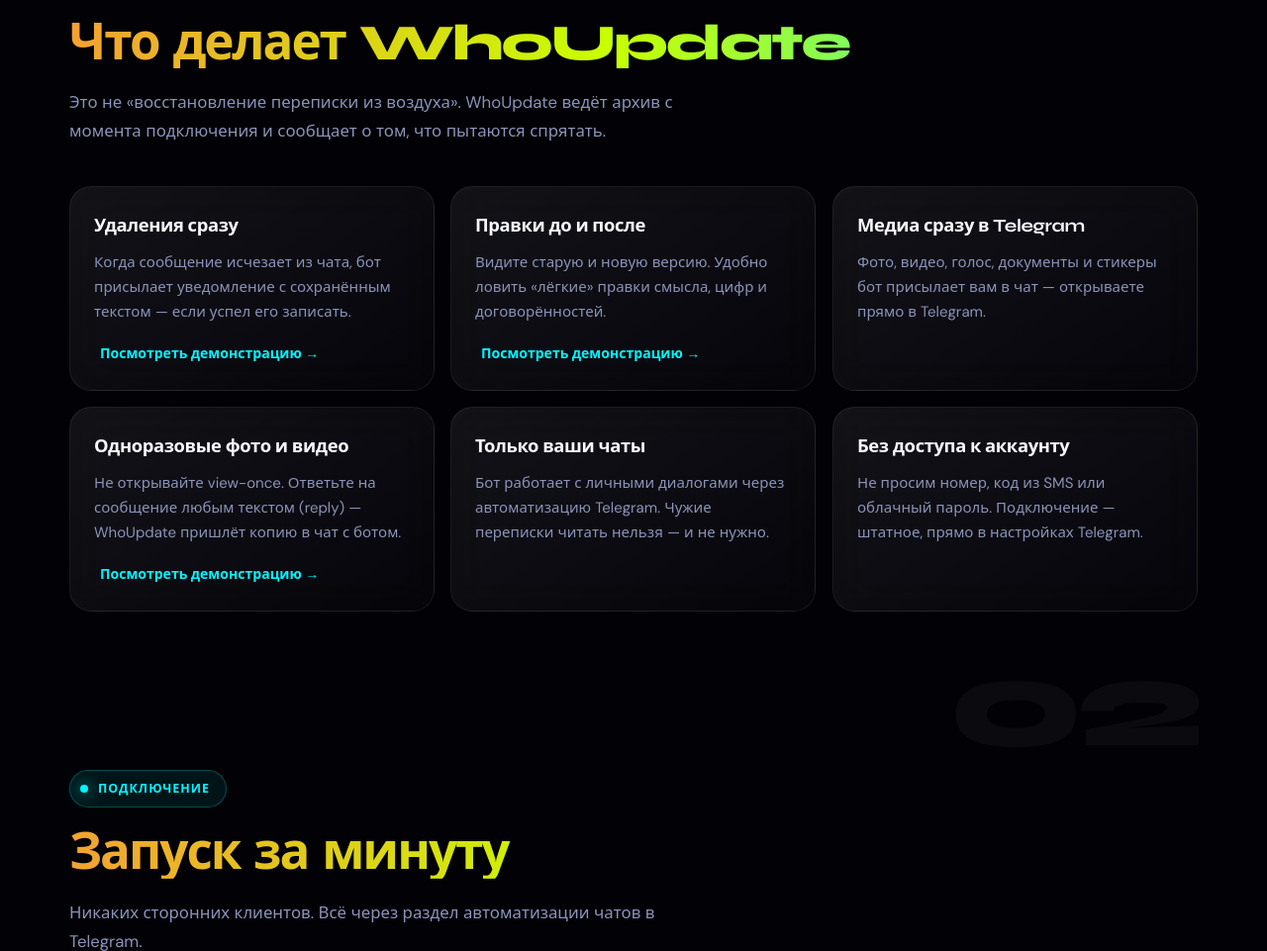
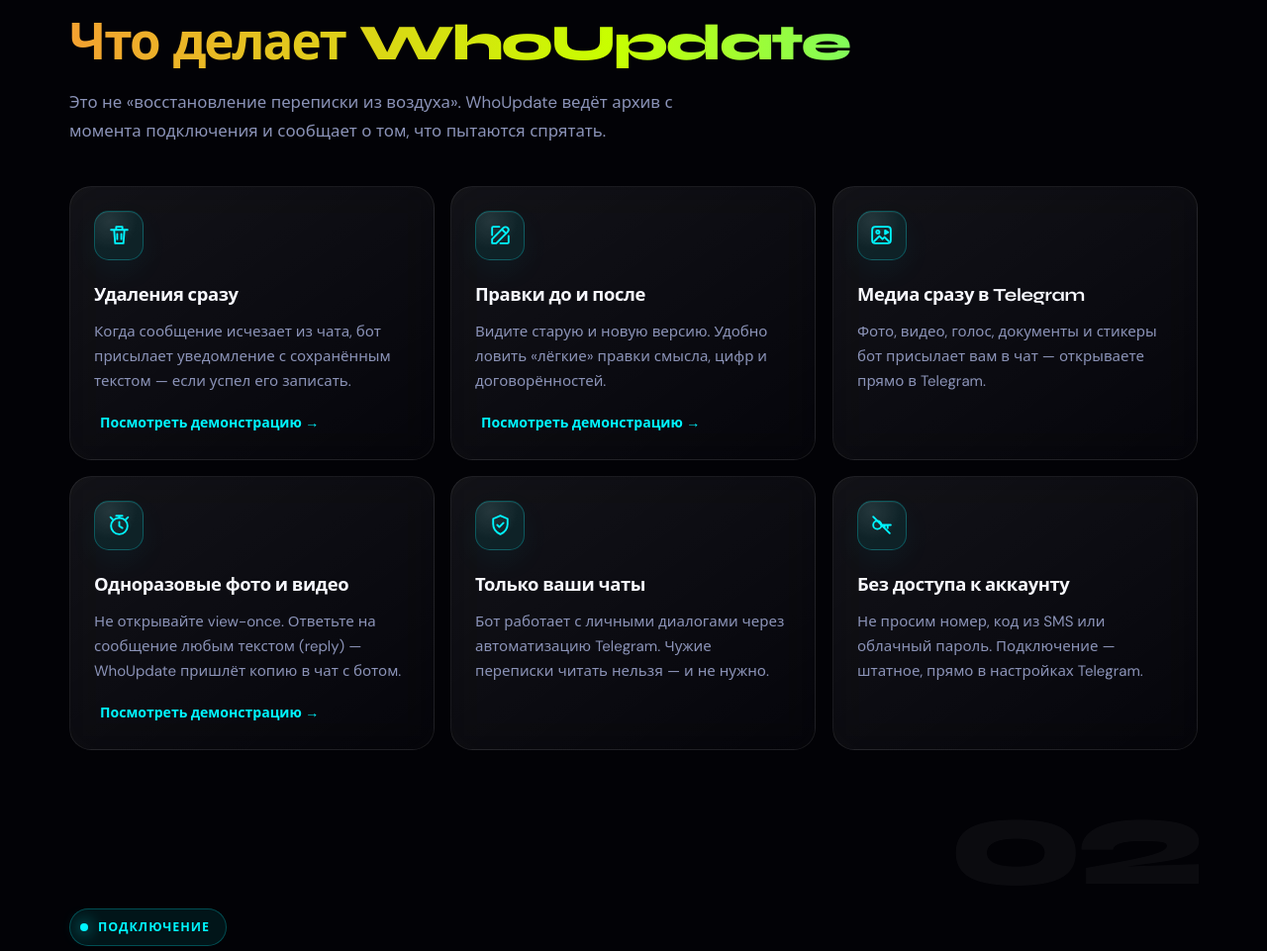
Before and after one commit to maksonchik20/maksonchik.ru, a Django app: page /bot/ in a window 1280 px wide. Shown: the part 960-1921 px from the top of the page at 99% size. Run offline with Django 5.2, Linux system fonts and the light colour scheme.

Commit message:
Add icons to WhoUpdate feature cards

```diff
--- a/webhook_tg/templates/webhook_tg/landing.html
+++ b/webhook_tg/templates/webhook_tg/landing.html
@@ -211,6 +211,29 @@
     font-weight: 700;
     margin: 0 0 10px;
     letter-spacing: -0.02em;
+  }
+  .feature-icon {
+    width: 50px;
+    height: 50px;
+    display: grid;
+    place-items: center;
+    margin-bottom: 20px;
+    border: 1px solid var(--bot-accent-border);
+    border-radius: 15px;
+    color: var(--bot-accent);
+    background:
+      radial-gradient(circle at 30% 20%, rgba(255,255,255,.09), transparent 55%),
+      var(--bot-accent-dim);
+    box-shadow: inset 0 1px 0 rgba(255,255,255,.06), 0 10px 30px rgba(0,245,255,.05);
+  }
+  .feature-icon svg {
+    width: 25px;
+    height: 25px;
+    fill: none;
+    stroke: currentColor;
+    stroke-width: 1.8;
+    stroke-linecap: round;
+    stroke-linejoin: round;
   }
   .feature-card p {
     margin: 0;
@@ -437,29 +460,47 @@
     </div>
     <div class="feature-grid">
       <article class="feature-card holo-card" data-reveal data-reveal-delay="1">
+        <span class="feature-icon" aria-hidden="true">
+          <svg viewBox="0 0 24 24"><path d="M4 7h16M9 7V4h6v3M7 7l1 13h8l1-13M10 11v5M14 11v5"/></svg>
+        </span>
         <h3>Удаления сразу</h3>
         <p>Когда сообщение исчезает из чата, бот присылает уведомление с сохранённым текстом — если успел его записать.</p>
         <button class="demo-trigger" type="button" data-demo-video="/who-update-demo-media/deleted-message.mp4" data-demo-title="Удаление сообщения" data-demo-description="Собеседник удаляет сообщение, а WhoUpdate присылает сохранённую копию.">Посмотреть демонстрацию</button>
       </article>
       <article class="feature-card holo-card" data-reveal data-reveal-delay="2">
+        <span class="feature-icon" aria-hidden="true">
+          <svg viewBox="0 0 24 24"><path d="M4 20h4l11-11a2.8 2.8 0 0 0-4-4L4 16v4Z"/><path d="m13.5 6.5 4 4M4 12V5a1 1 0 0 1 1-1h6M12 20h7a1 1 0 0 0 1-1v-6"/></svg>
+        </span>
         <h3>Правки до и после</h3>
         <p>Видите старую и новую версию. Удобно ловить «лёгкие» правки смысла, цифр и договорённостей.</p>
         <button class="demo-trigger" type="button" data-demo-video="/who-update-demo-media/edited-message.mp4" data-demo-title="Изменение сообщения" data-demo-description="WhoUpdate замечает редактирование и показывает исходный текст сообщения.">Посмотреть демонстрацию</button>
       </article>
       <article class="feature-card holo-card" data-reveal data-reveal-delay="3">
+        <span class="feature-icon" aria-hidden="true">
+          <svg viewBox="0 0 24 24"><rect x="3" y="4" width="18" height="16" rx="3"/><circle cx="8.5" cy="9" r="1.5"/><path d="m5 18 5-5 3 3 2-2 4 4"/><path d="m15.5 7.5 3 1.8-3 1.7V7.5Z"/></svg>
+        </span>
         <h3>Медиа сразу в Telegram</h3>
         <p>Фото, видео, голос, документы и стикеры бот присылает вам в чат — открываете прямо в Telegram.</p>
       </article>
       <article class="feature-card holo-card" data-reveal data-reveal-delay="4">
+        <span class="feature-icon" aria-hidden="true">
+          <svg viewBox="0 0 24 24"><circle cx="12" cy="13" r="8"/><path d="M12 9v4l3 2M9 3h6M12 3v2"/><path d="m5.5 6.5-2-2M18.5 6.5l2-2"/></svg>
+        </span>
         <h3>Одноразовые фото и видео</h3>
         <p>Не открывайте view-once. Ответьте на сообщение любым текстом (reply) — WhoUpdate пришлёт копию в чат с ботом.</p>
         <button class="demo-trigger" type="button" data-demo-video="/who-update-demo-media/hidden-media.mp4" data-demo-title="Сохранение скрытого медиа" data-demo-description="Достаточно ответить на одноразовое фото или видео, не открывая его, — бот пришлёт копию.">Посмотреть демонстрацию</button>
       </article>
       <article class="feature-card holo-card" data-reveal data-reveal-delay="5">
+        <span class="feature-icon" aria-hidden="true">
+          <svg viewBox="0 0 24 24"><path d="M12 3 5 6v5c0 4.6 2.8 8 7 10 4.2-2 7-5.4 7-10V6l-7-3Z"/><path d="m9 12 2 2 4-4"/></svg>
+        </span>
         <h3>Только ваши чаты</h3>
         <p>Бот работает с личными диалогами через автоматизацию Telegram. Чужие переписки читать нельзя — и не нужно.</p>
       </article>
       <article class="feature-card holo-card" data-reveal data-reveal-delay="6">
+        <span class="feature-icon" aria-hidden="true">
+          <svg viewBox="0 0 24 24"><circle cx="8" cy="12" r="4"/><path d="M12 12h9M18 12v3M15 12v2"/><path d="M4 4 20 20"/></svg>
+        </span>
         <h3>Без доступа к аккаунту</h3>
         <p>Не просим номер, код из SMS или облачный пароль. Подключение — штатное, прямо в настройках Telegram.</p>
       </article>
--- a/webhook_tg/test_seo.py
+++ b/webhook_tg/test_seo.py
@@ -25,6 +25,7 @@
             html=True,
         )
         self.assertContains(response, "Посмотреть демонстрацию", count=3)
+        self.assertContains(response, 'class="feature-icon"', count=6)
         self.assertContains(response, 'preload="none"')
         self.assertContains(response, ".demo-dialog, .demo-dialog * { cursor: auto; }")
         self.assertContains(response, "/who-update-demo-media/deleted-message.mp4")
```
